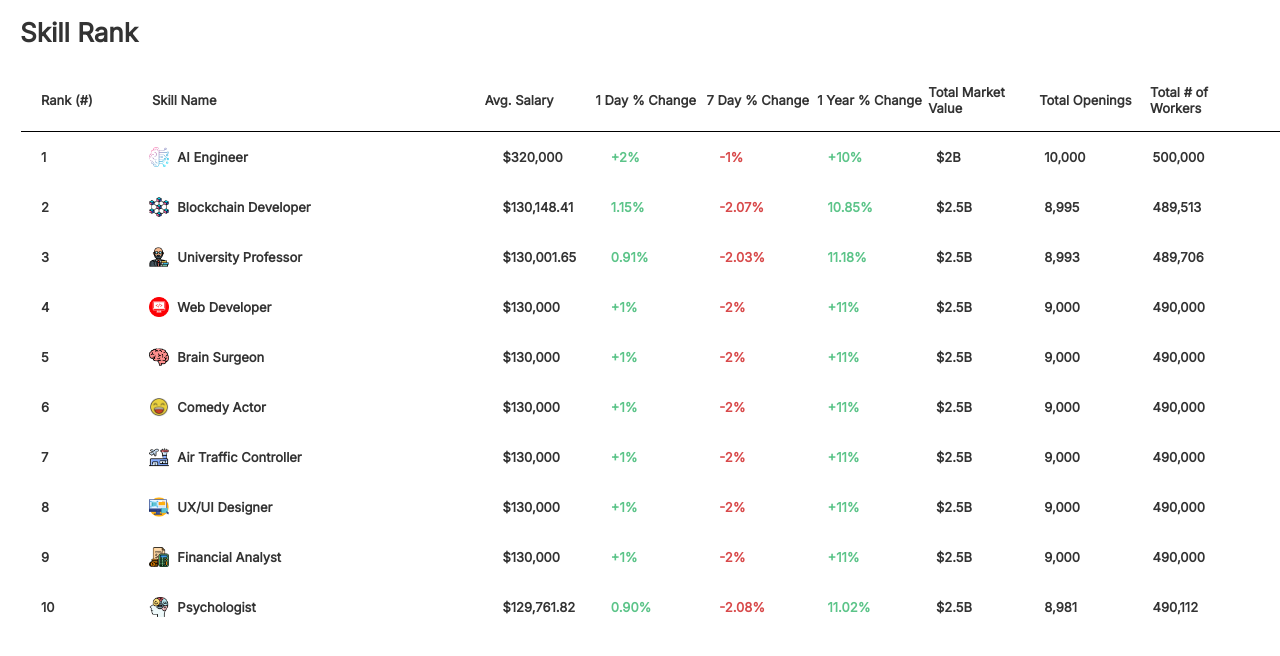
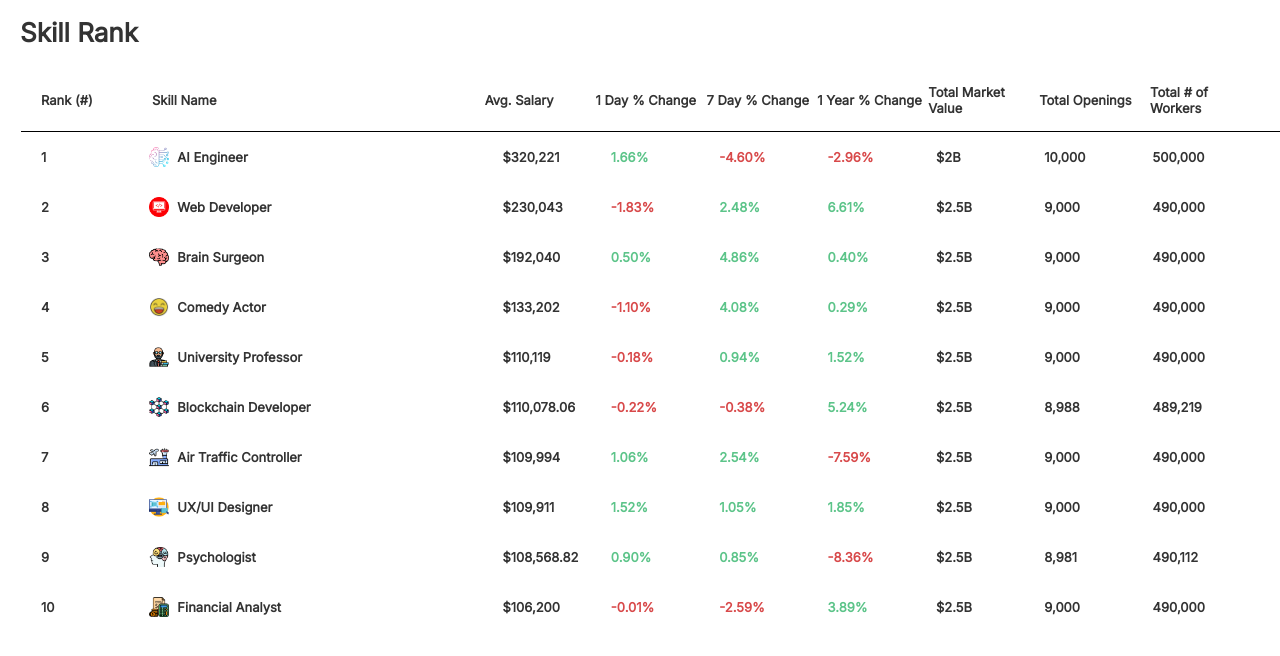
Before and after one commit to reidmccrabb/skillrank, a React (Create React App) app: page / in a window 1280 px wide. Shown: the top 656 px of the page. Built offline with nearby package versions, Linux system fonts and the light colour scheme.

Commit message:
number randomness

```diff
--- a/src/App.js
+++ b/src/App.js
@@ -8,100 +8,100 @@ function App() {
   const initialSkills = [
     {
       name: "AI Engineer",
-      avgSalary: "$320,000",
-      oneDayChange: "+2%",
-      sevenDayChange: "-1%",
-      oneYearChange: "+10%",
+      avgSalary: "$320,221",
+      oneDayChange: `${(Math.random() * 4 - 2).toFixed(2)}%`,
+      sevenDayChange: `${(Math.random() * 10 - 5).toFixed(2)}%`,
+      oneYearChange: `${(Math.random() * 20 - 10).toFixed(2)}%`,
       marketValue: "$2B",
       openings: "10,000",
       workers: "500,000",
     },
     {
       name: "Web Developer",
-      avgSalary: "$130,000",
-      oneDayChange: "+1%",
-      sevenDayChange: "-2%",
-      oneYearChange: "+11%",
+      avgSalary: "$230,043",
+      oneDayChange: `${(Math.random() * 4 - 2).toFixed(2)}%`,
+      sevenDayChange: `${(Math.random() * 10 - 5).toFixed(2)}%`,
+      oneYearChange: `${(Math.random() * 20 - 10).toFixed(2)}%`,
       marketValue: "$2.5B",
       openings: "9,000",
       workers: "490,000",
     },
     {
       name: "Brain Surgeon",
-      avgSalary: "$130,000",
-      oneDayChange: "+1%",
-      sevenDayChange: "-2%",
-      oneYearChange: "+11%",
+      avgSalary: "$192,040",
+      oneDayChange: `${(Math.random() * 4 - 2).toFixed(2)}%`,
+      sevenDayChange: `${(Math.random() * 10 - 5).toFixed(2)}%`,
+      oneYearChange: `${(Math.random() * 20 - 10).toFixed(2)}%`,
       marketValue: "$2.5B",
       openings: "9,000",
       workers: "490,000",
     },
     {
       name: "Comedy Actor",
-      avgSalary: "$130,000",
-      oneDayChange: "+1%",
-      sevenDayChange: "-2%",
-      oneYearChange: "+11%",
+      avgSalary: "$133,202",
+      oneDayChange: `${(Math.random() * 4 - 2).toFixed(2)}%`,
+      sevenDayChange: `${(Math.random() * 10 - 5).toFixed(2)}%`,
+      oneYearChange: `${(Math.random() * 20 - 10).toFixed(2)}%`,
       marketValue: "$2.5B",
       openings: "9,000",
       workers: "490,000",
     },
     {
       name: "University Professor",
-      avgSalary: "$130,000",
-      oneDayChange: "+1%",
-      sevenDayChange: "-2%",
-      oneYearChange: "+11%",
+      avgSalary: "$110,119",
+      oneDayChange: `${(Math.random() * 4 - 2).toFixed(2)}%`,
+      sevenDayChange: `${(Math.random() * 10 - 5).toFixed(2)}%`,
+      oneYearChange: `${(Math.random() * 20 - 10).toFixed(2)}%`,
       marketValue: "$2.5B",
       openings: "9,000",
       workers: "490,000",
     },
     {
       name: "Air Traffic Controller",
-      avgSalary: "$130,000",
-      oneDayChange: "+1%",
-      sevenDayChange: "-2%",
-      oneYearChange: "+11%",
+      avgSalary: "$109,994",
+      oneDayChange: `${(Math.random() * 4 - 2).toFixed(2)}%`,
+      sevenDayChange: `${(Math.random() * 10 - 5).toFixed(2)}%`,
+      oneYearChange: `${(Math.random() * 20 - 10).toFixed(2)}%`,
       marketValue: "$2.5B",
       openings: "9,000",
       workers: "490,000",
     },
     {
       name: "Blockchain Developer",
-      avgSalary: "$130,000",
-      oneDayChange: "+1%",
-      sevenDayChange: "-2%",
-      oneYearChange: "+11%",
+      avgSalary: "$109,928",
+      oneDayChange: `${(Math.random() * 4 - 2).toFixed(2)}%`,
+      sevenDayChange: `${(Math.random() * 10 - 5).toFixed(2)}%`,
+      oneYearChange: `${(Math.random() * 20 - 10).toFixed(2)}%`,
       marketValue: "$2.5B",
       openings: "9,000",
       workers: "490,000",
     },
     {
       name: "UX/UI Designer",
-      avgSalary: "$130,000",
-      oneDayChange: "+1%",
-      sevenDayChange: "-2%",
-      oneYearChange: "+11%",
+      avgSalary: "$109,911",
+      oneDayChange: `${(Math.random() * 4 - 2).toFixed(2)}%`,
+      sevenDayChange: `${(Math.random() * 10 - 5).toFixed(2)}%`,
+      oneYearChange: `${(Math.random() * 20 - 10).toFixed(2)}%`,
       marketValue: "$2.5B",
       openings: "9,000",
       workers: "490,000",
     },
     {
       name: "Psychologist",
-      avgSalary: "$130,000",
-      oneDayChange: "+1%",
-      sevenDayChange: "-2%",
-      oneYearChange: "+11%",
+      avgSalary: "$108,807",
+      oneDayChange: `${(Math.random() * 4 - 2).toFixed(2)}%`,
+      sevenDayChange: `${(Math.random() * 10 - 5).toFixed(2)}%`,
+      oneYearChange: `${(Math.random() * 20 - 10).toFixed(2)}%`,
       marketValue: "$2.5B",
       openings: "9,000",
       workers: "490,000",
     },
     {
       name: "Financial Analyst",
-      avgSalary: "$130,000",
-      oneDayChange: "+1%",
-      sevenDayChange: "-2%",
-      oneYearChange: "+11%",
+      avgSalary: "$106,200",
+      oneDayChange: `${(Math.random() * 4 - 2).toFixed(2)}%`,
+      sevenDayChange: `${(Math.random() * 10 - 5).toFixed(2)}%`,
+      oneYearChange: `${(Math.random() * 20 - 10).toFixed(2)}%`,
       marketValue: "$2.5B",
       openings: "9,000",
       workers: "490,000",
```
